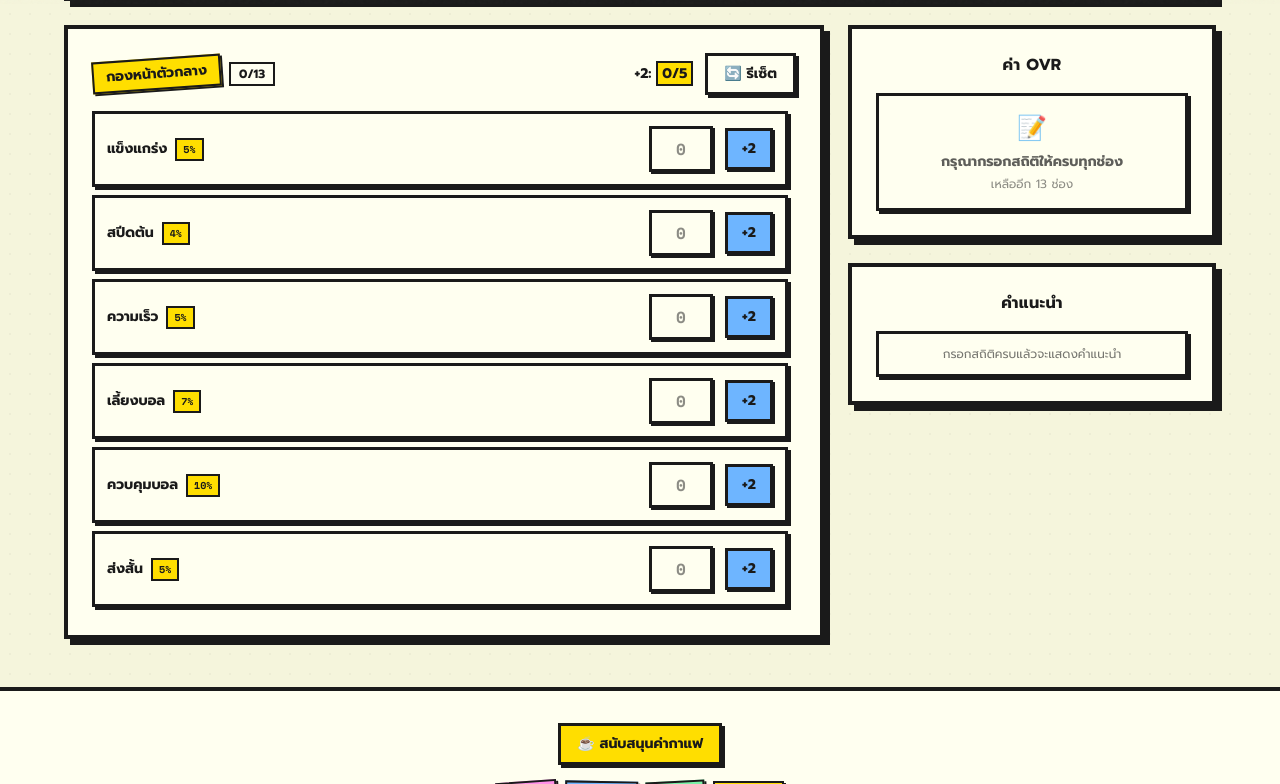
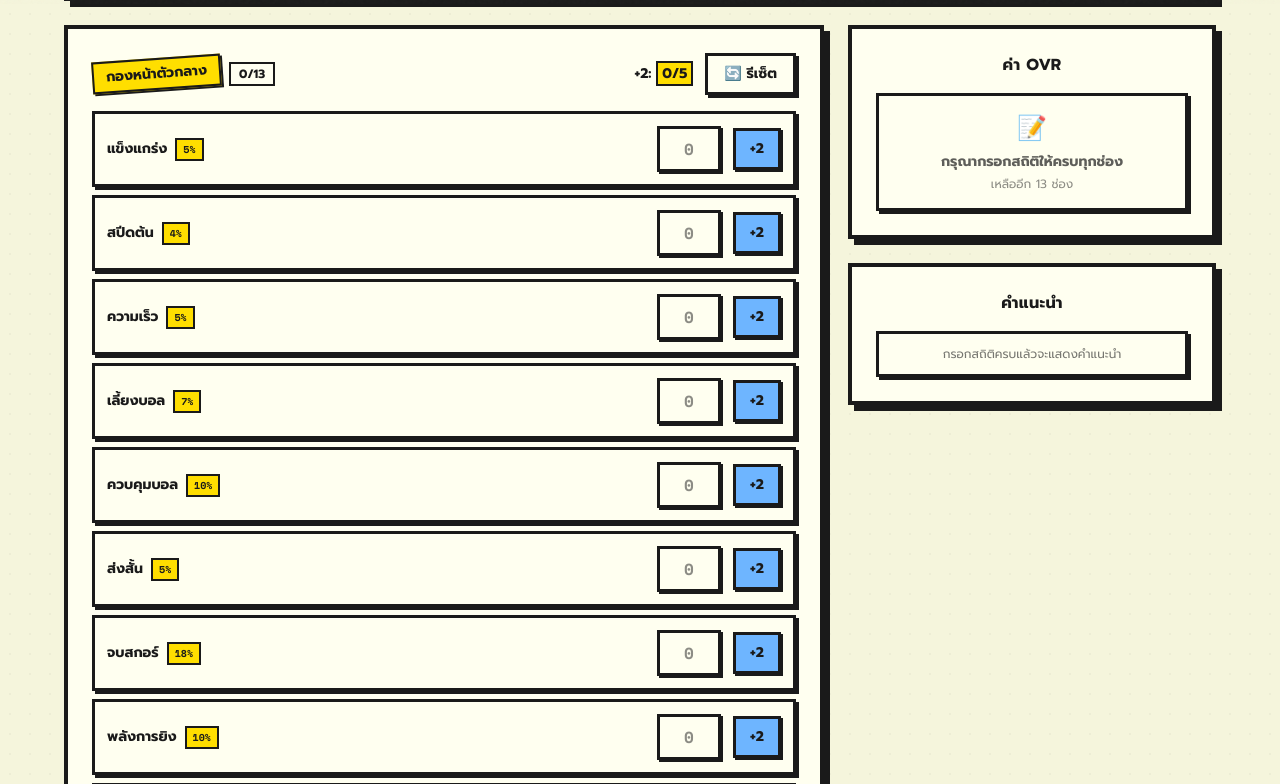
Before and after one commit to Be2Bag/fconline, a Next.js app: page / in a window 1280 px wide. Shown: the part 796-1580 px from the top of the page. Built offline with nearby package versions, Linux system fonts and the light colour scheme.

Commit message:
feat: add OVR calculator component for player stats with upgrade recommendations.

```diff
--- a/src/components/Calculator.tsx
+++ b/src/components/Calculator.tsx
@@ -163,7 +163,7 @@ export default function Calculator() {
                             </div>
                         </div>
 
-                        <div className="space-y-1.5 md:space-y-2 max-h-[400px] md:max-h-[500px] overflow-y-auto pr-1 md:pr-2 custom-scrollbar">
+                        <div className="space-y-1.5 md:space-y-2">
                             {positionData?.stats.map((statWeight) => (
                                 <StatInput
                                     key={statWeight.stat}
```
